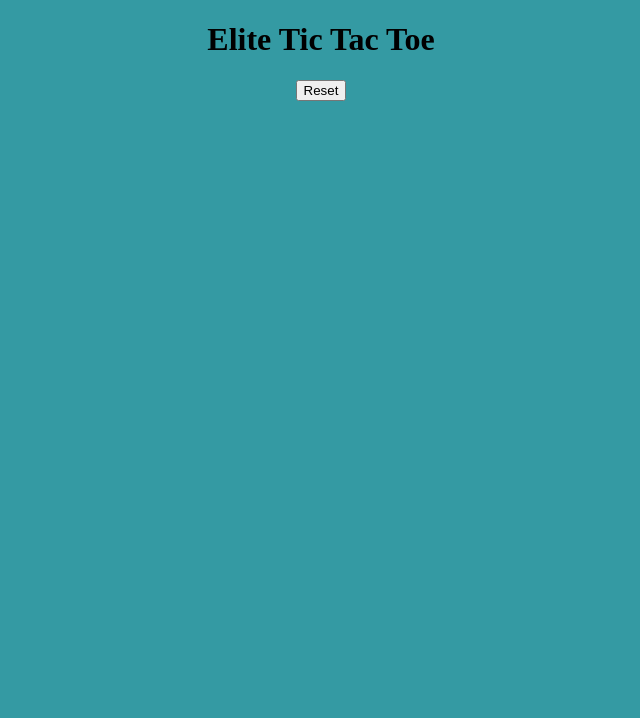
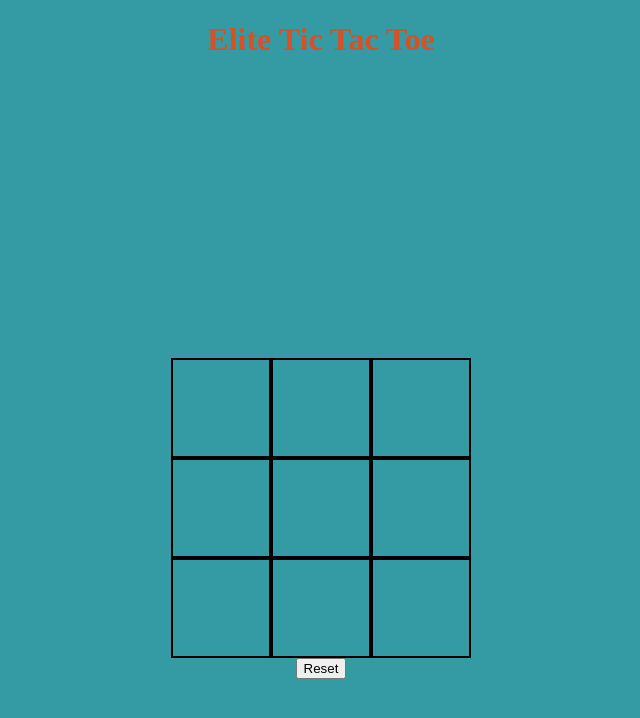
Before and after one commit to GioMart09/Milestone-Project-1, a plain HTML site: page index.html in a window 1280 px wide. Shown: the whole page, without its empty margins (319-959 px from the left). Drawn offline with Linux system fonts and the light colour scheme.

Commit message:
Boxes for game

```diff
--- a/index.html
+++ b/index.html
@@ -9,5 +9,16 @@
 </head>
 <body>
     <h1>Elite Tic Tac Toe</h1>
+    <div id="grid">
+        <div class="box" id="0"></div>
+        <div class="box" id="1"></div>
+        <div class="box" id="2"></div>
+        <div class="box" id="3"></div>
+        <div class="box" id="4"></div>
+        <div class="box" id="5"></div>
+        <div class="box" id="6"></div>
+        <div class="box" id="7"></div>
+        <div class="box" id="8"></div>
+    </div>
     <button id="resetBtn">Reset</button>
 </body>
--- a/style.css
+++ b/style.css
@@ -1,4 +1,26 @@
+#grid{
+    display: grid;
+    grid-template-columns: 100px 100px 100px;
+    grid-template-rows: 100px 100px 100px;
+    justify-content: center;
+    margin-top: 300px;
+}
+
+div{
+
+}
+
+.box{
+    border-color: black;
+    border: 2px solid;
+}
+
+
 body{
     background-color: rgb(52, 154, 163);
     text-align: center;
 }
+
+h1{
+    color: rgba(240, 70, 19, 0.873);
+}
```
Also changed, not shown: 1 other file.
